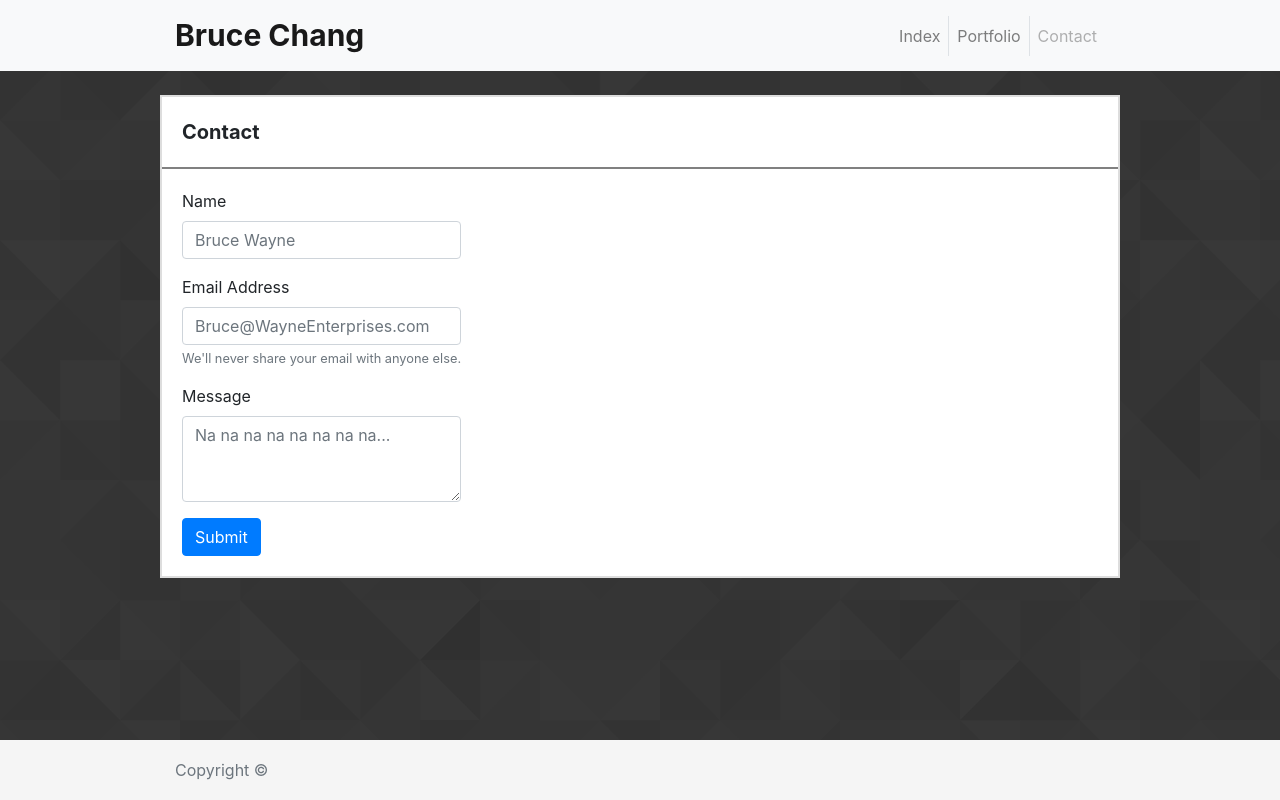
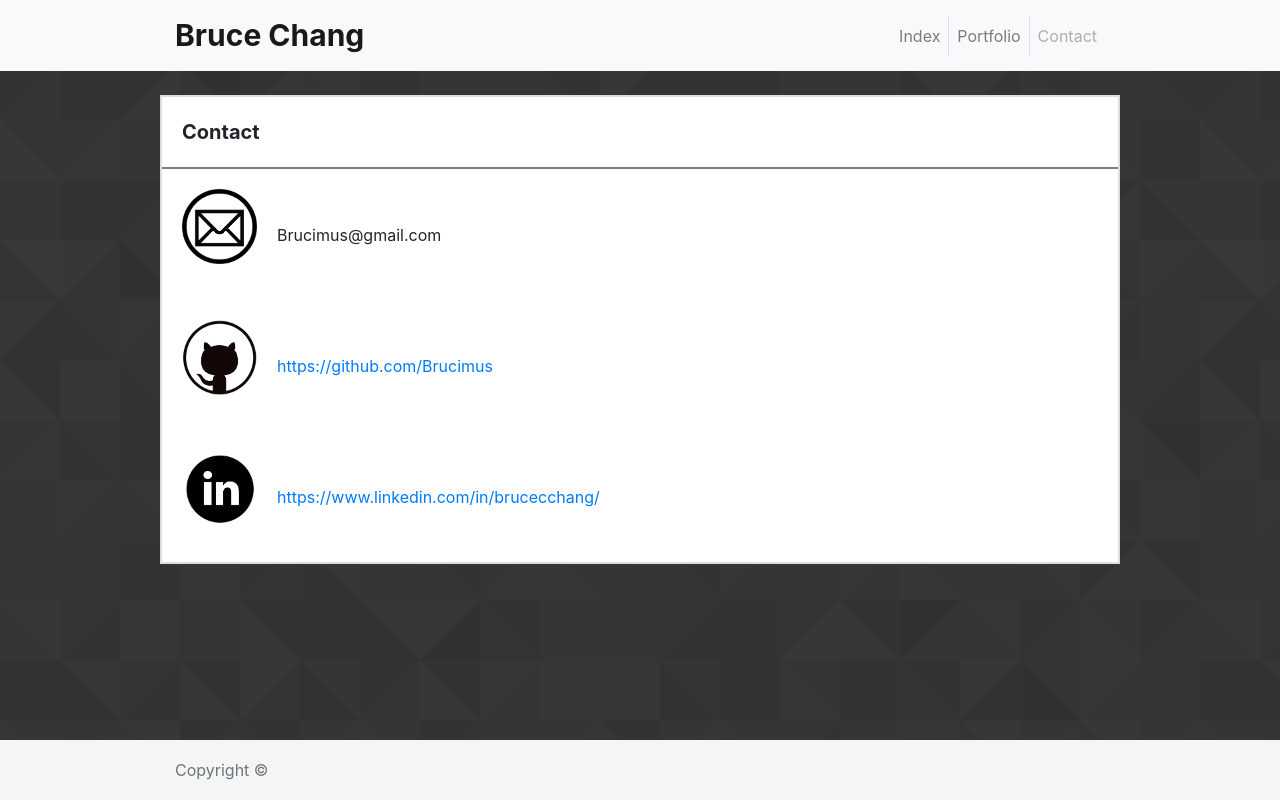
Before and after one commit to Brucimus/Bootstrap-Portfolio, a plain HTML site: page contact.html in a window 1280 px wide. Drawn offline with nearby package versions, Linux system fonts and the light colour scheme.

Commit message:
revised contact tab

```diff
--- a/contact.html
+++ b/contact.html
@@ -45,22 +45,28 @@
                 Contact
             </div>
             <div class="row">
-                <form action="mailto:brucimus@gmail.com" method="post" enctype="text/plain">
-                    <div class="form-group">
-                        <label for="form-name">Name</label>
-                        <input type="text" class="form-control" id="nameInput" placeholder="Bruce Wayne">
-                    </div>
-                    <div class="form-group">
-                        <label for="form-email">Email Address</label>
-                        <input type="email" class="form-control" id="emailInput" aria-describedby="emailHelp" placeholder="Bruce@WayneEnterprises.com">
-                        <small id="emailHelp" class="form-text text-muted">We'll never share your email with anyone else.</small>
-                    </div>
-                    <div class="form-group">
-                        <label for="form-message">Message</label>
-                        <textarea class="form-control" id="messageInput" rows="3" placeholder="Na na na na na na na na... "></textarea>
-                    </div>
-                    <button type="submit" class="btn btn-primary">Submit</button>
-                </form>
+                <p>
+                    <a>
+                        <img class="contactImage" src="./images/email.png"/>
+                        <div class="contactLink">Brucimus@gmail.com</div>
+                    </a>
+                </p>
+            </div>
+            <div  class="row">
+                <p>
+                    <a href="https://github.com/Brucimus" target="_blank">
+                        <img class="contactImage" src="./images/github.png"/>
+                        <div class="contactLink">https://github.com/Brucimus</div>
+                    </a>
+                </p>
+            </div>
+            <div  class="row">
+                <p>
+                    <a href="https://www.linkedin.com/in/brucecchang/" target="_blank">
+                        <img class="contactImage" src="./images/linkedin.png"/>
+                        <div class="contactLink">https://www.linkedin.com/in/brucecchang/</div>
+                    </a>
+                </p>
             </div>
         </div>
 
--- a/css/style.css
+++ b/css/style.css
@@ -63,3 +63,14 @@ footer {
     width: 200px;
     height: auto;
 }
+
+.contactImage {
+    width: 75px;
+    height: auto;
+}
+
+.contactLink {
+    margin-left: 20px;
+    margin-top: auto;
+    margin-bottom: auto;
+}
```
Also changed, not shown: images/email.png (added), images/github.png (added), images/linkedin.png (added).
